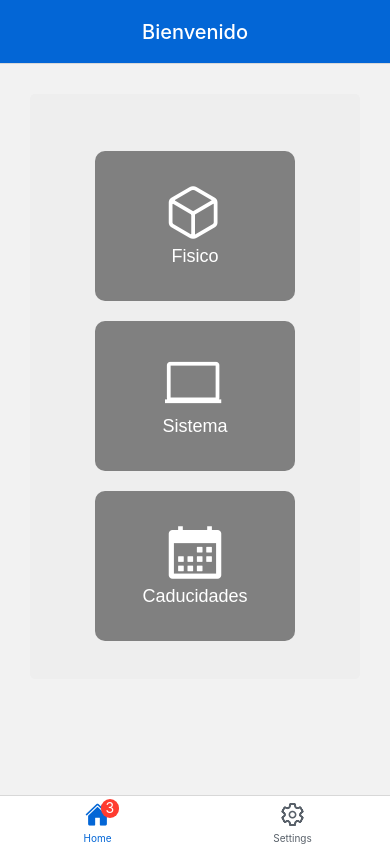
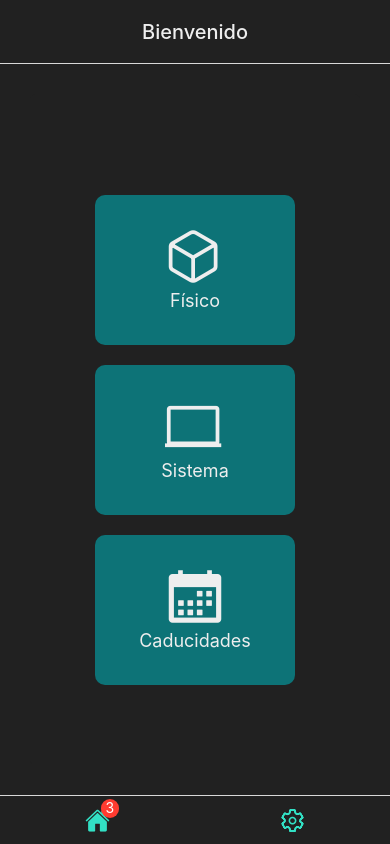
Before and after one commit to UriLP/App-Inventarios, a React Native app: screen /HomePage in a window 390 px wide. Built offline with nearby package versions, Linux system fonts and the light colour scheme.

Commit message:
Se agrego el componente para los botones del menu

```diff
--- a/App.js
+++ b/App.js
@@ -1,13 +1,6 @@
 import Main from './src/components/Main.jsx'
-import { library } from '@fortawesome/fontawesome-svg-core'
-import { fab } from '@fortawesome/free-brands-svg-icons'
-import { faSquareCheck } from '@fortawesome/free-solid-svg-icons/faSquareCheck'
-import { faComputer } from '@fortawesome/free-solid-svg-icons/faComputer'
-import { faBoxesStacked } from '@fortawesome/free-solid-svg-icons/faBoxesStacked'
-import { faCalendarDays } from '@fortawesome/free-solid-svg-icons/faCalendarDays'
-
-library.add(fab, faSquareCheck, faComputer, faBoxesStacked, faCalendarDays)
 
 export default function App() {
   return <Main />
+
 }
--- a/src/components/ButtonMenu.jsx
+++ b/src/components/ButtonMenu.jsx
@@ -1,17 +1,38 @@
 import React from "react"
 import { StyleSheet, Text, View } from "react-native"
 import StyledText from "./StyledText"
-import CircumIcon from "@klarr-agency/circum-icons-react";
+import { TouchableOpacity } from "react-native-gesture-handler"
+import Ionicons from 'react-native-vector-icons/Ionicons';
+import { useNavigation } from "@react-navigation/native";
+import theme from "../theme";
 
 const ButtonMenu = ({ children }) => {
 
-  // const icon = iconos.box ? { children } == 'Sistema' : iconos.laptop
+  const navigation = useNavigation()
+  let iconName
+
+  if (children.props.children === 'Físico') {
+    iconName = 'cube-outline'
+  } else if (children.props.children === 'Sistema') {
+    iconName = 'laptop-outline'
+  } else if (children.props.children === 'Caducidades') {
+    iconName = 'calendar-sharp'
+  } else {
+    iconName = 'help-circle-outline'
+  }
+
+  let color = theme.colors.textColor
 
   return (
     <View style={ styles.botonMenu }>
       <StyledText style={ styles.card } color='white'>
-        {/* <CircumIcon style={ styles.icon }  color='white' name={ iconos.box }/> */}
+        <TouchableOpacity
+          onPress={ () => navigation.navigate( children.props.children ) }
+          style={ styles.opacityEffect }
+          >
+          <Ionicons name={ iconName } size={ 60 } color={ color } />
 
+        </TouchableOpacity>
         { children }
       </StyledText>
     </View>
@@ -20,15 +41,9 @@ const ButtonMenu = ({ children }) => {
 
 export default ButtonMenu
 
-
-const iconos = {
-  laptop: 'laptop',
-  box: 'box_list'
-}
-
 const styles = StyleSheet.create({
   botonMenu: {
-    backgroundColor: 'gray',
+    backgroundColor: theme.colors.bgSecondary,
     marginHorizontal: 30,
     marginTop: 20,
     height: 150,
@@ -49,5 +64,13 @@ const styles = StyleSheet.create({
     padding: 10,
     justifyContent: "center",
     alignItems: "center"
+  },
+  opacityEffect: {
+    display: "flex",
+    justifyContent: "center",
+    alignContent: "center",
+    alignItems: "center",
+    alignSelf: "center",
+    margin: "auto",
   }
 })
--- a/src/components/Icon.jsx
+++ b/src/components/Icon.jsx
@@ -1,11 +1,70 @@
-import { View } from "react-native";
-import { FontAwesomeIcon } from '@fortawesome/react-native-fontawesome'
+import { StyleSheet, Text, View } from "react-native"
+import { TouchableOpacity } from "react-native-gesture-handler"
+import Ionicons from 'react-native-vector-icons/Ionicons';
+import { useNavigation } from "@react-navigation/native";
+
+
 const Icon = () => {
+  const navigation = useNavigation()
+
+  var menus = ['Fisico', 'Sistema', 'Caducidades']
+
+  var menu = menus.map(function(name) {
+    return name;
+  })
+
+
   return (
     <View>
-      <FontAwesomeIcon icon='square-check' />
+      {/* <TouchableOpacity
+        onPress={() => navigation.navigate("Fisico")}
+        style={ styles.opacityEffect }
+      >
+        <Ionicons name="cube-outline" size={ 60 } color="white" />
+        <Text style={ styles.text }>Fisico</Text>
+      </TouchableOpacity> */}
+
+      <TouchableOpacity
+        onPress={() => navigation.navigate("Fisico", console.log(menu))}
+        style={ styles.opacityEffect }
+      >
+        <Ionicons name="cube-outline" size={ 60 } color="white" />
+        <Text style={ styles.text }>Fisico</Text>
+
+      </TouchableOpacity>
     </View>
   )
 }
 
 export default Icon
+
+const styles = StyleSheet.create({
+  container: {
+    backgroundColor: '#eee',
+    padding: 10,
+    height: '80%',
+    // flexDirection: 'row',
+    marginHorizontal: 30,
+    marginVertical: 30,
+    display: "flex",
+    borderRadius: 5,
+    justifyContent: "center",
+    alignContent: "center",
+    alignItems: "center"
+  },
+  icon: {
+    marginVertical: 5,
+  },
+  text: {
+    fontSize: 18,
+    color: "#fff"
+  },
+  opacityEffect: {
+    display: "flex",
+    justifyContent: "center",
+    alignContent: "center",
+    alignItems: "center",
+    alignSelf: "center",
+    margin: "auto",
+  }
+})
--- a/src/components/Main.jsx
+++ b/src/components/Main.jsx
@@ -6,14 +6,13 @@ import AppBar from "./AppBar"
 import { Navigate, Route, Routes } from 'react-router-native'
 import Navigation from './Navigation'
 import { StatusBar } from 'expo-status-bar'
+import theme from '../theme'
 
 
 const Main = () => {
   return (
-    <View style={{ flex: 1 }}>
-      {/* <AppBar /> */}
+    <View style={{ flex: 1, backgroundColor: 'red' }}>
 
-      {/* <Home /> */}
       <StatusBar style='light' />
 
       <Navigation />
--- a/src/components/Navigation.jsx
+++ b/src/components/Navigation.jsx
@@ -10,23 +10,37 @@ import InventarioFisico from "../pages/InventarioFisicoPage";
 import InventarioSistema from "../pages/InventarioSistemaPage";
 import CaducidadesPage from "../pages/CaducidadesPage";
 import SettingsScreen from "../pages/SettingsPage";
+import theme from "../theme";
 
 const HomeStackNavigator = createStackNavigator();
+
+const styles = StyleSheet.create ({
+  title: {
+    color: theme.colors.textColor,
+    fontSize: 20
+  }
+})
+
+let optionsHeader = {
+  headerTitle: "Bienvenido",
+  headerTitleAlign: "center",
+  headerTitleStyle: styles.title,
+  headerStyle: { backgroundColor: theme.colors.bgPrimary }
+}
 
 function MyStack () {
   return (
     <HomeStackNavigator.Navigator
       initialRouteName="HomePage"
+      screenOptions={{
+        headerMode: 'screen',
+        cardStyle: { backgroundColor: theme.colors.bgPrimary }
+      }}
     >
       <HomeStackNavigator.Screen
         name="HomePage"
         component={ Home }
-        options={{
-          headerTitle: "Bienvenido",
-          headerTitleAlign: "center",
-          headerTitleStyle: styles.title,
-          headerStyle: { backgroundColor: "#0366d6"}
-        }}
+        options= {optionsHeader}
       />
       <HomeStackNavigator.Screen
         name="Fisico"
@@ -91,8 +105,10 @@ function MyTabs () {
 
           return <Ionicons name={ iconName } size={ size } color={ color } />
         },
-        tabBarActiveTintColor: '#0366d6',
-        tabBarInactiveTintColor: '#586069',
+        tabBarActiveTintColor: theme.colors.active,
+        tabBarInactiveTintColor: theme.colors.active,
+        tabBarShowLabel: false,
+        tabBarStyle: {backgroundColor: theme.colors.bgPrimary}
       })}
     >
       <Tab.Screen
@@ -100,26 +116,21 @@ function MyTabs () {
         component={ MyStack }
         options={{
           tabBarBadge: 3,
-          headerShown: false
+          headerShown: false,
         }}
       />
       <Tab.Screen
         name="Settings"
         component={ SettingsScreen }
         options={{
-          headerShown: false
+          headerShown: false,
         }}
       />
     </Tab.Navigator>
   )
 }
 
-const styles = StyleSheet.create ({
-  title: {
-    color: "#fff",
-    fontSize: 20
-  }
-})
+
 
 export default function Navigation () {
   return (
--- a/src/pages/HomePage.jsx
+++ b/src/pages/HomePage.jsx
@@ -1,9 +1,10 @@
 import { StyleSheet, Text, View } from "react-native"
 import ButtonMenu from "../components/ButtonMenu"
-import { FontAwesomeIcon } from '@fortawesome/react-native-fontawesome'
 import { TouchableOpacity } from "react-native-gesture-handler"
 import Ionicons from 'react-native-vector-icons/Ionicons';
 import { useNavigation } from "@react-navigation/native";
+import Icon from "../components/Icon";
+import theme from "../theme";
 
 const Home = () => {
 
@@ -12,72 +13,17 @@ const Home = () => {
   return (
     <View style={ styles.container }>
 
+      <ButtonMenu>
+        <Text style={ styles.text }>Físico</Text>
+      </ButtonMenu>
 
       <ButtonMenu>
-        <TouchableOpacity
-          onPress={() => navigation.navigate("Fisico")}
-          style={{
-            // backgroundColor: "purple",
-            display: "flex",
-            justifyContent: "center",
-            alignContent: "center",
-            alignItems: "center",
-            alignSelf: "center",
-            margin: "auto"
-          }}
-        >
-          {/* <Text style={ styles.icon }> */}
-            {/* <FontAwesomeIcon color="white" size={ 10 } icon="fa-computer" /> */}
-            <Ionicons name="cube-outline" size={ 60 } color="white" />
-          {/* </Text> */}
-          <Text style={ styles.text }>Fisico</Text>
-        </TouchableOpacity>
+        <Text style={ styles.text }>Sistema</Text>
       </ButtonMenu>
 
-
       <ButtonMenu>
-        <TouchableOpacity
-          onPress={() => navigation.navigate("Sistema")}
-          style={{
-            // backgroundColor: "purple",
-            display: "flex",
-            justifyContent: "center",
-            alignContent: "center",
-            alignItems: "center",
-            alignSelf: "center",
-            margin: "auto"
-          }}
-        >
-          {/* <Text style={ styles.icon }> */}
-            {/* <FontAwesomeIcon color="white" size={ 10 } icon="fa-computer" /> */}
-            <Ionicons name="laptop-outline" size={ 60 } color="white" />
-          {/* </Text> */}
-          <Text style={ styles.text }>Sistema</Text>
-        </TouchableOpacity>
+        <Text style={ styles.text }>Caducidades</Text>
       </ButtonMenu>
-
-
-      <ButtonMenu>
-      <TouchableOpacity
-          onPress={() => navigation.navigate("Caducidades")}
-          style={{
-            // backgroundColor: "purple",
-            display: "flex",
-            justifyContent: "center",
-            alignContent: "center",
-            alignItems: "center",
-            alignSelf: "center",
-            margin: "auto"
-          }}
-        >
-          {/* <Text style={ styles.icon }> */}
-            {/* <FontAwesomeIcon color="white" size={ 10 } icon="fa-computer" /> */}
-            <Ionicons name="calendar-sharp" size={ 60 } color="white" />
-          {/* </Text> */}
-          <Text style={ styles.text }>Caducidades</Text>
-        </TouchableOpacity>
-      </ButtonMenu>
-
 
     </View>
   )
@@ -87,7 +33,8 @@ export default Home
 
 const styles = StyleSheet.create({
   container: {
-    backgroundColor: '#eee',
+    flex: 1,
+    backgroundColor: theme.colors.bgPrimary,
     padding: 10,
     height: '80%',
     // flexDirection: 'row',
@@ -104,6 +51,6 @@ const styles = StyleSheet.create({
   },
   text: {
     fontSize: 18,
-    color: "#fff"
+    color: theme.colors.textColor
   }
 })
--- a/src/theme.js
+++ b/src/theme.js
@@ -7,10 +7,10 @@ const theme = {
     textPrimary: '#fff'
   },
   colors: {
-    textPrimary: '#24292e',
-    textSecondary: '#586069',
-    primary: '#0366d6',
-    white: '#fefefe'
+    bgPrimary: '#212121',
+    bgSecondary: '#0D7377',
+    active: '#32E0C4',
+    textColor: '#EEEEEE'
   },
   fontSizes: {
     body: 14,
```
